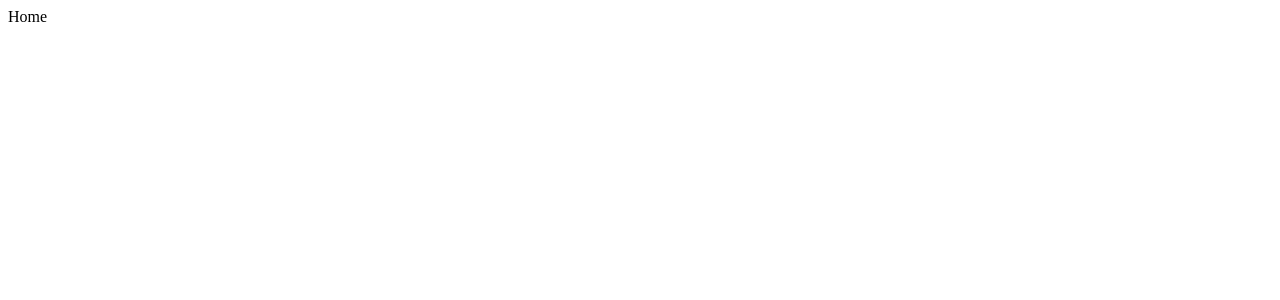
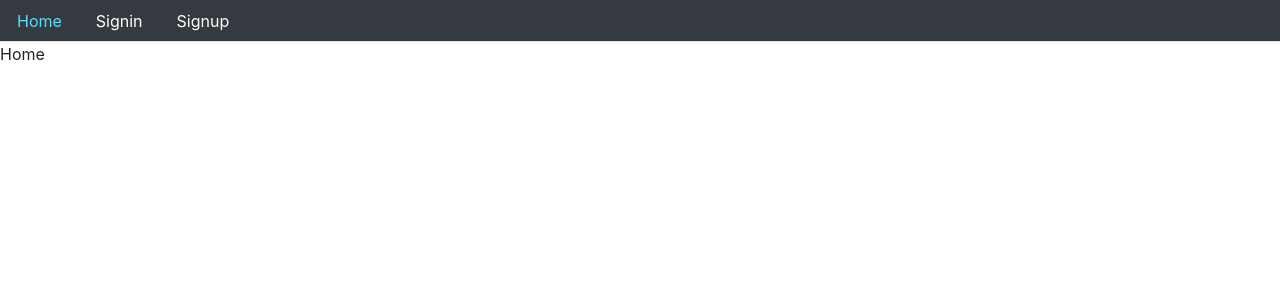
Before and after one commit to sakiib/CSE499-Ecommerce, a React (Create React App) app in the folder frontend/: page / in a window 1280 px wide. Shown: the top 300 px of the page. Built offline with nearby package versions, Linux system fonts and the light colour scheme.

Commit message:
added navbar

```diff
--- a/frontend/public/index.html
+++ b/frontend/public/index.html
@@ -10,34 +10,12 @@
       content="Web site created using create-react-app"
     />
     <link rel="apple-touch-icon" href="%PUBLIC_URL%/logo192.png" />
-    <!--
-      manifest.json provides metadata used when your web app is installed on a
-      user's mobile device or desktop. See https://developers.google.com/web/fundamentals/web-app-manifest/
-    -->
     <link rel="manifest" href="%PUBLIC_URL%/manifest.json" />
-    <!--
-      Notice the use of %PUBLIC_URL% in the tags above.
-      It will be replaced with the URL of the `public` folder during the build.
-      Only files inside the `public` folder can be referenced from the HTML.
-
-      Unlike "/favicon.ico" or "favicon.ico", "%PUBLIC_URL%/favicon.ico" will
-      work correctly both with client-side routing and a non-root public URL.
-      Learn how to configure a non-root public URL by running `npm run build`.
-    -->
+    <link rel="stylesheet" href="https://maxcdn.bootstrapcdn.com/bootstrap/4.0.0/css/bootstrap.min.css" integrity="sha384-Gn5384xqQ1aoWXA+058RXPxPg6fy4IWvTNh0E263XmFcJlSAwiGgFAW/dAiS6JXm" crossorigin="anonymous" />
     <title>React App</title>
   </head>
   <body>
     <noscript>You need to enable JavaScript to run this app.</noscript>
     <div id="root"></div>
-    <!--
-      This HTML file is a template.
-      If you open it directly in the browser, you will see an empty page.
-
-      You can add webfonts, meta tags, or analytics to this file.
-      The build step will place the bundled scripts into the <body> tag.
-
-      To begin the development, run `npm start` or `yarn start`.
-      To create a production bundle, use `npm run build` or `yarn build`.
-    -->
   </body>
 </html>
--- a/frontend/src/Routes.js
+++ b/frontend/src/Routes.js
@@ -3,10 +3,12 @@
 import Signup from './user/Signup';
 import Signin from './user/Signin';
 import Home from './core/Home';
+import Menu from './core/Menu';
 
 const Routes = () => {
     return (
         <BrowserRouter>
+            <Menu />
             <Switch>
                 <Route path='/' exact component={Home} />
                 <Route path='/signin' exact component={Signin} />
--- /dev/null
+++ b/frontend/src/core/Menu.js
@@ -0,0 +1,30 @@
+import React from 'react';
+import {Link, withRouter} from 'react-router-dom';
+
+const isActive = (history, path) => {
+    if (history.location.pathname === path) {
+        return {color: '#61DBFB'};
+    } else {
+        return {color: '#ffff'};
+    }
+};
+
+const Menu = ({ history }) => (
+    <div>
+        <ul className="nav nav-tabs bg-dark">
+            <li className="nav-item">
+                <Link className="nav-link" style={isActive(history, '/')} to="/"> Home </Link>
+            </li>
+
+            <li className="nav-item">
+                <Link className="nav-link" style={isActive(history, '/signin')} to="/signin"> Signin </Link>
+            </li>
+
+            <li className="nav-item">
+                <Link className="nav-link" style={isActive(history, '/signup')} to="/signup"> Signup </Link>
+            </li>
+        </ul>
+    </div>
+);
+
+export default withRouter(Menu);
```
